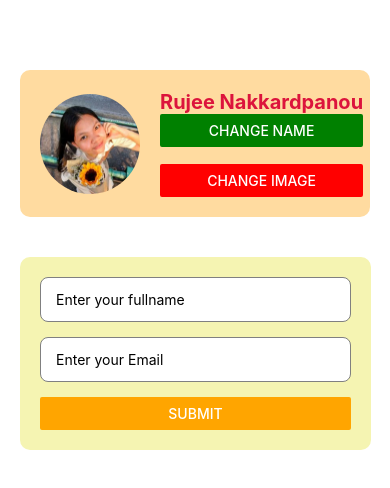
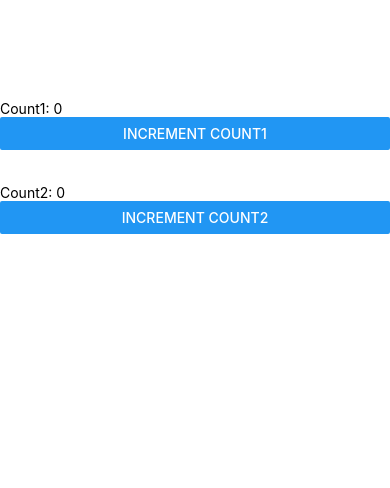
Before and after one commit to rujee0625/2113210625_ReactNative, a React Native app: screen / in a window 390 px wide. Shown: the top 488 px of the page. Built offline with nearby package versions, Linux system fonts and the light colour scheme.

Commit message:
UseEffect Practice

```diff
--- a/App.tsx
+++ b/App.tsx
@@ -2,13 +2,13 @@ import React from "react";
 import { StyleSheet, Text, TextInput, View, ComponentProvider, Alert} from "react-native";
 import ProfileScreen from "./components/ProfileScreen";
 import Login from "./components/Login";
+import ExampleEffect from "./components/ExampleEffect";
 
 export default function App(): React.JSX.Element {
 
   return (
     <View >
-      <ProfileScreen/>
-      <Login/>
+      <ExampleEffect/>
     </View>
   );
 }
--- a/components/ExampleEffect.tsx
+++ b/components/ExampleEffect.tsx
@@ -12,16 +12,18 @@ const ExampleEffect = () => {
 
   useEffect(() =>{
     console.log("use Effect2 - Runs only when count1 change")
-  });
+  },[count1]);
 
   useEffect(() =>{
     console.log("use Effect3 - Runs only once after the first render")
-  });
+  },[]);
 
   return (
     <View style={{marginTop: 50}}>
         <Text style={{ marginTop: 50}}>Count1: {count1}</Text>
         <Button title="Increment Count1" onPress={() => setCount1(count1 + 1)}/>
+        <Text>{"\n"}</Text>
+        <Text>{"\n"}</Text>
         <Text>Count2: {count2}</Text>
         <Button title="Increment Count2" onPress={() => setCount2(count2 + 1)}/>
     </View>
```
